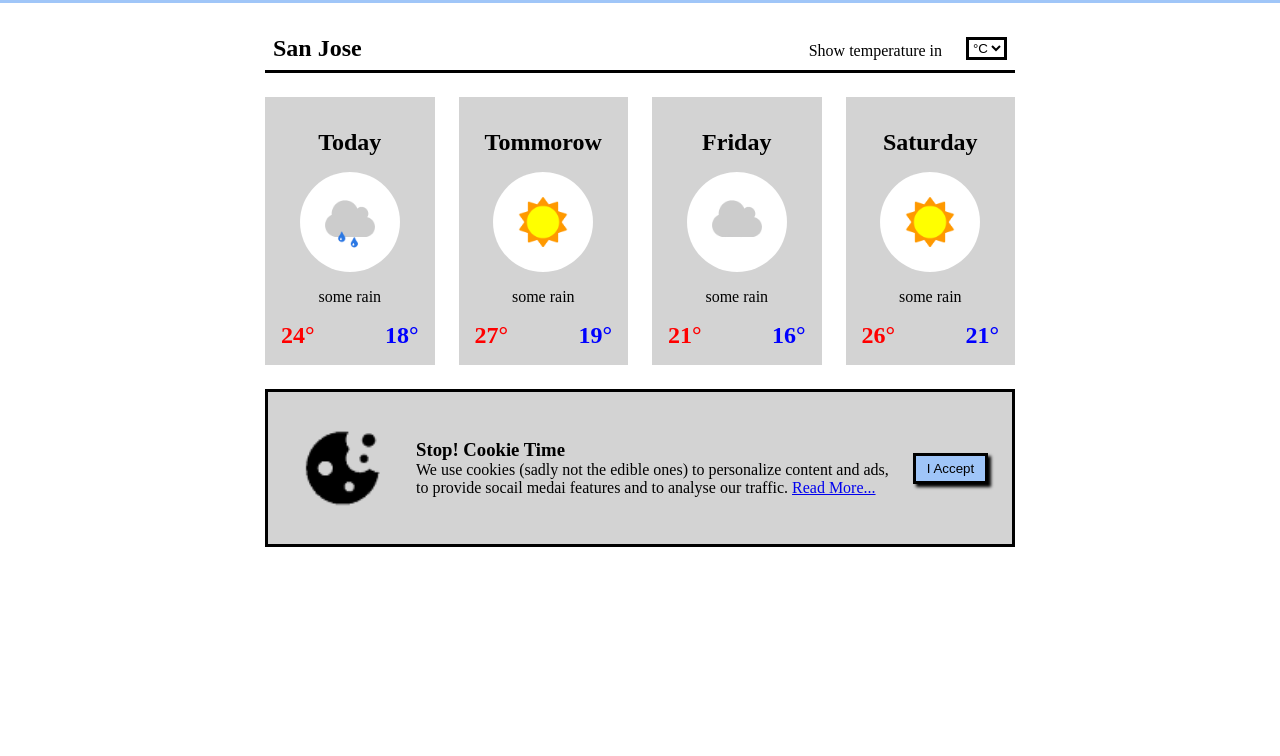
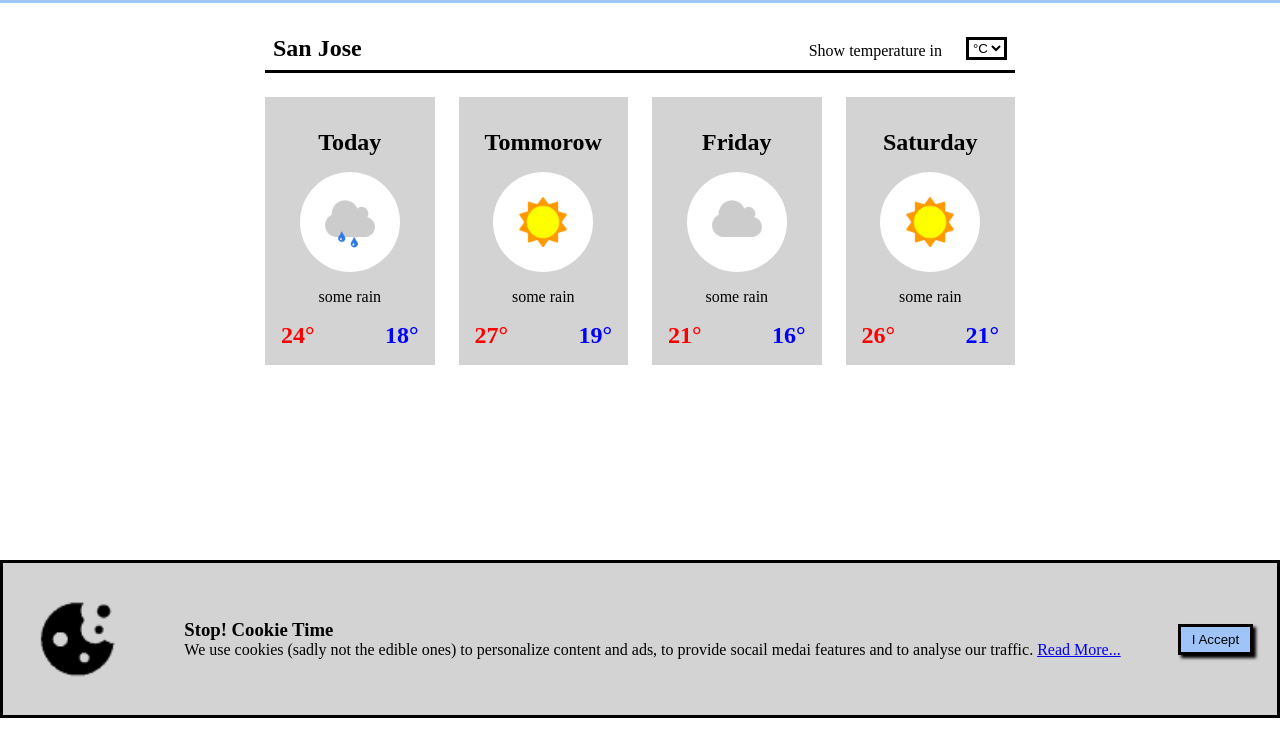
Before and after one commit to ShawnCreswell/JavaScript2.0, a plain HTML site: page DojoWeather/index.html in a window 1280 px wide. Shown: the part 82-838 px from the top of the page. Before the commit the page ends 800 px from the top, so only its background shows below. Drawn offline with Linux system fonts and the light colour scheme.

Commit message:
DojoWeather

```diff
--- a/DojoWeather/style.css
+++ b/DojoWeather/style.css
@@ -63,7 +63,7 @@ select {
 
 .container {
     /* background-color: aqua; */
-    min-height: 500px;
+    min-height: 1500px;
     width: 750px;
     margin: 0 auto;
     margin-top: 1.5rem;
@@ -110,6 +110,9 @@ select {
     border: 3px solid black;
     margin-top: 1.5rem;
     padding: 1.5rem;
+    position: fixed;
+    bottom: 0;
+    right: 0;
 }
 
 .btn-cookie {
```
